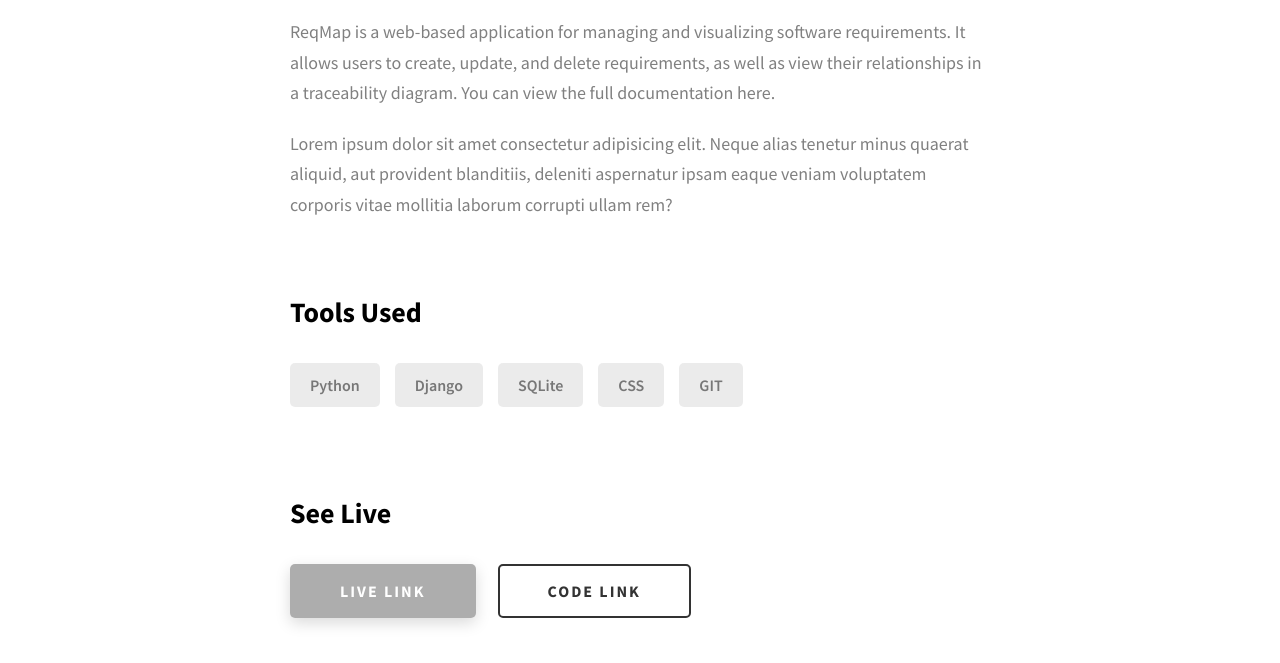
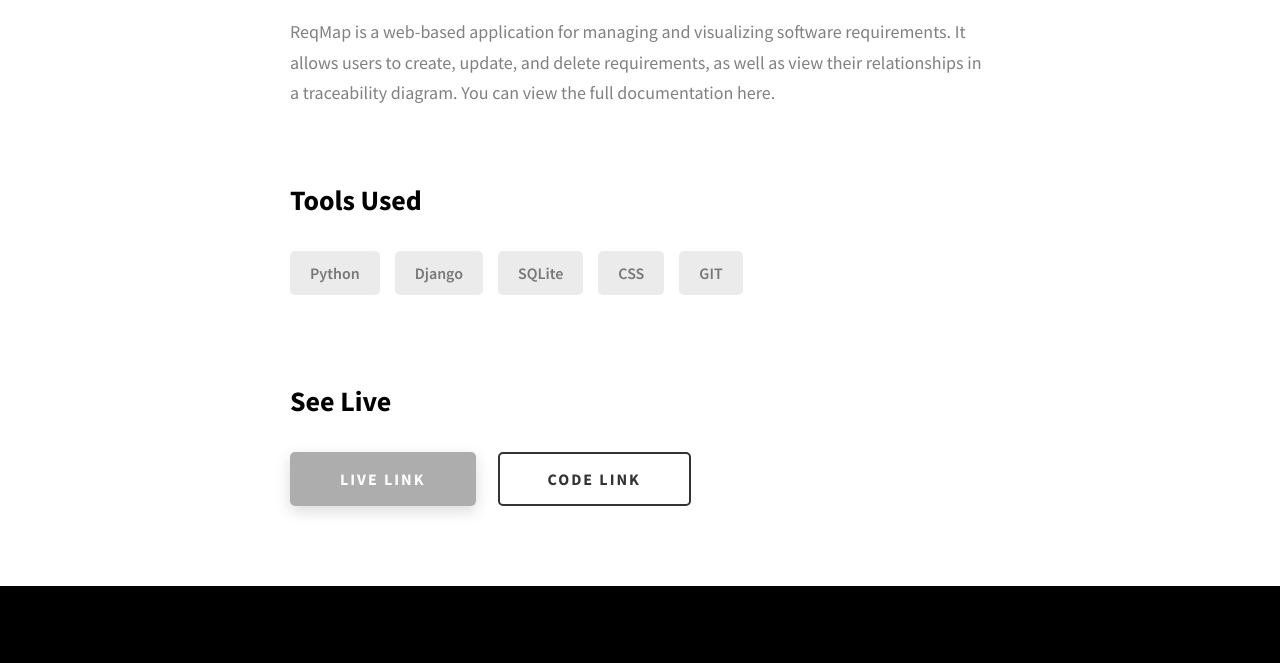
Before and after one commit to jerameee/jeremy-dopefolio, a website: page reqmap.html in a window 1280 px wide. Shown: the part 1360-2023 px from the top of the page. Drawn offline with Linux system fonts and the light colour scheme.

Commit message:
Additional edits to reqmqp project page

```diff
--- a/reqmap.html
+++ b/reqmap.html
@@ -102,14 +102,13 @@
               ReqMap is a web-based application for managing and visualizing software requirements. It allows users to
               create, update, and delete requirements, as well as view their relationships in a traceability diagram.
               You can view the full documentation <a href="https://reqmap.onrender.com/">here</a>.
-
             </p>
-            <p class="project-details__desc-para">
+            <!--<p class="project-details__desc-para">
               Lorem ipsum dolor sit amet consectetur adipisicing elit. Neque
               alias tenetur minus quaerat aliquid, aut provident blanditiis,
               deleniti aspernatur ipsam eaque veniam voluptatem corporis vitae
               mollitia laborum corrupti ullam rem?
-            </p>
+            </p>-->
           </div>
           <div class="project-details__tools-used">
             <h3 class="project-details__content-title">Tools Used</h3>
```
